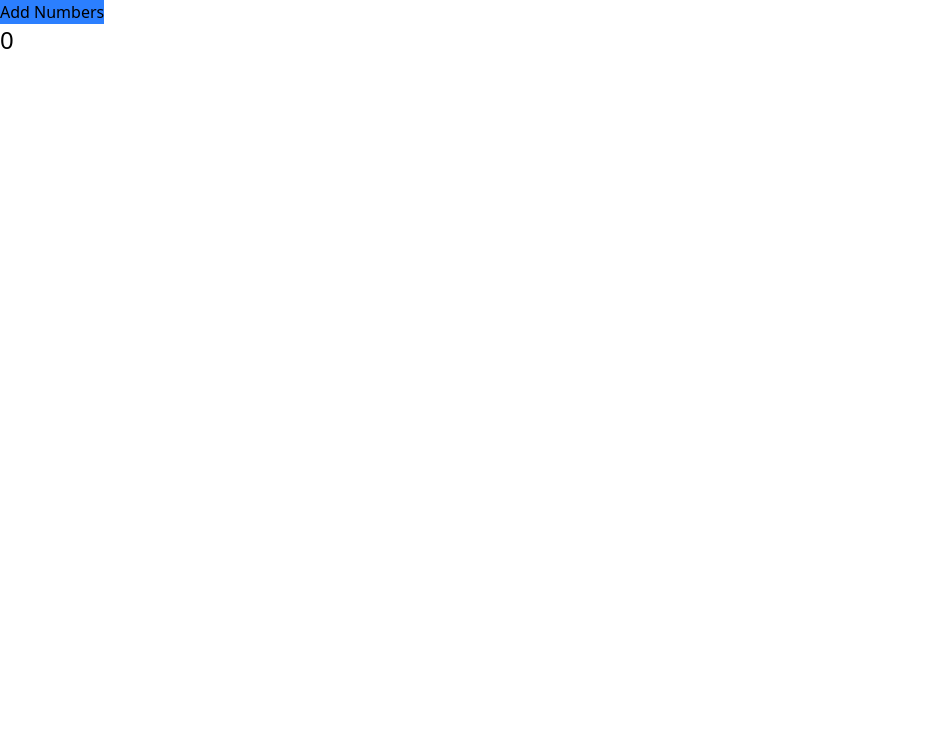
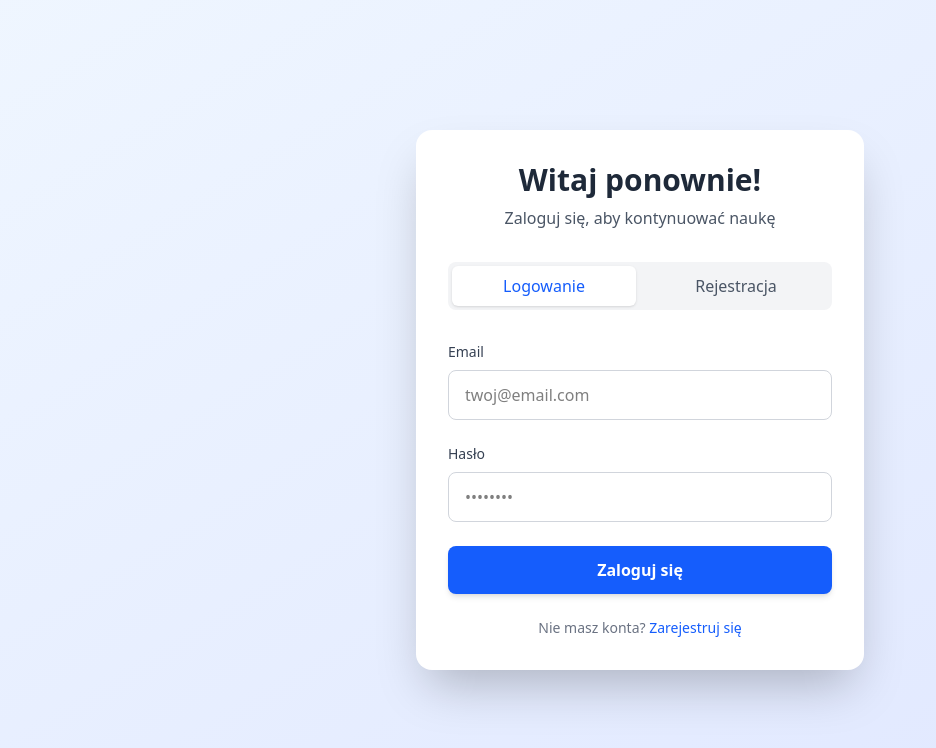
Before and after one commit to Rayzerrek/desktop_app, a React (Vite) app: page / in a window 1280 px wide. Shown: the top 748 px of the page, without its empty margins (0-936 px from the left). Built offline with nearby package versions, Linux system fonts and the light colour scheme.

Commit message:
Login and register panel

```diff
--- a/src-tauri/tauri.conf.json
+++ b/src-tauri/tauri.conf.json
@@ -12,9 +12,9 @@
   "app": {
     "windows": [
       {
-        "title": "desktop_app",
-        "width": 800,
-        "height": 600
+        "title": "HTML_CSS_CAŁOŚĆ",
+        "width": 1400,
+        "height": 800
       }
     ],
     "security": {
--- a/src/App.tsx
+++ b/src/App.tsx
@@ -1,22 +1,8 @@
-import { useState } from "react";
-import { invoke } from "@tauri-apps/api/core";
+import AuthPanel from "./components/AuthPanel";
 import "./App.css";
 
 function App() {
-
-  const [wynik, setWynik] = useState<number>(0);
-
-  async function addNumbers(a:number, b:number) {
-    const result = await invoke('add_numbers', {a,b})
-    setWynik(result as number)
-  }
-
-  return (
-    <div>
-      <button className="bg-blue-500" onClick={() => addNumbers(1,2)}>Add Numbers</button>
-      <div className="text-2xl">{wynik}</div>
-    </div>
-  );
+  return <AuthPanel />;
 }
 
 export default App;
--- /dev/null
+++ b/src/components/AuthPanel.tsx
@@ -0,0 +1,85 @@
+import { useState } from "react";
+import LoginForm from "./LoginForm";
+import RegisterForm from "./RegisterForm";
+
+export default function AuthPanel() {
+  const [isLogin, setIsLogin] = useState(true);
+
+  const handleLogin = (email: string, password: string) => {
+    console.log("Logowanie:", { email, password });
+  };
+
+  const handleRegister = (email: string, password: string, username: string) => {
+    console.log("Rejestracja:", { email, password, username });
+  };
+
+  return (
+    <div className="min-h-screen bg-gradient-to-br from-blue-50 to-indigo-100 flex items-center justify-center p-4">
+      <div className="bg-white rounded-2xl shadow-2xl w-full max-w-md p-8">
+        <div className="text-center mb-8">
+          <h1 className="text-3xl font-bold text-gray-800 mb-2">
+            {isLogin ? "Witaj ponownie!" : "Dołącz do nas!"}
+          </h1>
+          <p className="text-gray-600">
+            {isLogin
+              ? "Zaloguj się, aby kontynuować naukę"
+              : "Stwórz konto i zacznij swoją przygodę"}
+          </p>
+        </div>
+
+        <div className="flex gap-2 mb-8 bg-gray-100 rounded-lg p-1">
+          <button
+            onClick={() => setIsLogin(true)}
+            className={`flex-1 py-2 px-4 rounded-md font-medium transition ${
+              isLogin
+                ? "bg-white text-blue-600 shadow-sm"
+                : "text-gray-600 hover:text-gray-800"
+            }`}
+          >
+            Logowanie
+          </button>
+          <button
+            onClick={() => setIsLogin(false)}
+            className={`flex-1 py-2 px-4 rounded-md font-medium transition ${
+              !isLogin
+                ? "bg-white text-green-600 shadow-sm"
+                : "text-gray-600 hover:text-gray-800"
+            }`}
+          >
+            Rejestracja
+          </button>
+        </div>
+
+        {isLogin ? (
+          <LoginForm onSubmit={handleLogin} />
+        ) : (
+          <RegisterForm onSubmit={handleRegister} />
+        )}
+
+        <div className="mt-6 text-center text-sm text-gray-500">
+          {isLogin ? (
+            <p>
+              Nie masz konta?{" "}
+              <button
+                onClick={() => setIsLogin(false)}
+                className="text-blue-600 hover:text-blue-700 font-medium hover:cursor-pointer"
+              >
+                Zarejestruj się
+              </button>
+            </p>
+          ) : (
+            <p>
+              Masz już konto?{" "}
+              <button
+                onClick={() => setIsLogin(true)}
+                className="text-green-600 hover:text-green-700 font-medium hover:cursor-pointer"
+              >
+                Zaloguj się
+              </button>
+            </p>
+          )}
+        </div>
+      </div>
+    </div>
+  );
+}
--- /dev/null
+++ b/src/components/LoginForm.tsx
@@ -0,0 +1,56 @@
+import { useState } from "react";
+
+interface LoginFormProps {
+  onSubmit: (email: string, password: string) => void;
+}
+
+export default function LoginForm({ onSubmit }: LoginFormProps) {
+  const [email, setEmail] = useState("");
+  const [password, setPassword] = useState("");
+
+  const handleSubmit = (e: React.FormEvent) => {
+    e.preventDefault();
+    onSubmit(email, password);
+  };
+
+  return (
+    <form onSubmit={handleSubmit} className="space-y-6">
+      <div>
+        <label htmlFor="email" className="block text-sm font-medium text-gray-700 mb-2">
+          Email
+        </label>
+        <input
+          id="email"
+          type="email"
+          value={email}
+          onChange={(e) => setEmail(e.target.value)}
+          required
+          className="w-full px-4 py-3 rounded-lg border border-gray-300 focus:ring-2 focus:ring-blue-500 focus:border-transparent outline-none transition"
+          placeholder="twoj@email.com"
+        />
+      </div>
+
+      <div>
+        <label htmlFor="password" className="block text-sm font-medium text-gray-700 mb-2">
+          Hasło
+        </label>
+        <input
+          id="password"
+          type="password"
+          value={password}
+          onChange={(e) => setPassword(e.target.value)}
+          required
+          className="w-full px-4 py-3 rounded-lg border border-gray-300 focus:ring-2 focus:ring-blue-500 focus:border-transparent outline-none transition"
+          placeholder="••••••••"
+        />
+      </div>
+
+      <button
+        type="submit"
+        className="w-full bg-blue-600 hover:bg-blue-700 text-white font-semibold py-3 rounded-lg transition duration-200 shadow-md hover:shadow-lg"
+      >
+        Zaloguj się
+      </button>
+    </form>
+  );
+}
--- /dev/null
+++ b/src/components/RegisterForm.tsx
@@ -0,0 +1,94 @@
+import { useState } from "react";
+
+interface RegisterFormProps {
+  onSubmit: (email: string, password: string, username: string) => void;
+}
+
+export default function RegisterForm({ onSubmit }: RegisterFormProps) {
+  const [username, setUsername] = useState("");
+  const [email, setEmail] = useState("");
+  const [password, setPassword] = useState("");
+  const [confirmPassword, setConfirmPassword] = useState("");
+
+  const handleSubmit = (e: React.FormEvent) => {
+    e.preventDefault();
+    if (password !== confirmPassword) {
+      alert("Hasła nie są identyczne!");
+      return;
+    }
+    onSubmit(email, password, username);
+  };
+
+  return (
+    <form onSubmit={handleSubmit} className="space-y-6">
+      <div>
+        <label htmlFor="username" className="block text-sm font-medium text-gray-700 mb-2">
+          Nazwa użytkownika
+        </label>
+        <input
+          id="username"
+          type="text"
+          value={username}
+          onChange={(e) => setUsername(e.target.value)}
+          required
+          className="w-full px-4 py-3 rounded-lg border border-gray-300 focus:ring-2 focus:ring-green-500 focus:border-transparent outline-none transition"
+          placeholder="twoja_nazwa"
+        />
+      </div>
+
+      <div>
+        <label htmlFor="register-email" className="block text-sm font-medium text-gray-700 mb-2">
+          Email
+        </label>
+        <input
+          id="register-email"
+          type="email"
+          value={email}
+          onChange={(e) => setEmail(e.target.value)}
+          required
+          className="w-full px-4 py-3 rounded-lg border border-gray-300 focus:ring-2 focus:ring-green-500 focus:border-transparent outline-none transition"
+          placeholder="twoj@email.com"
+        />
+      </div>
+
+      <div>
+        <label htmlFor="register-password" className="block text-sm font-medium text-gray-700 mb-2">
+          Hasło
+        </label>
+        <input
+          id="register-password"
+          type="password"
+          value={password}
+          onChange={(e) => setPassword(e.target.value)}
+          required
+          minLength={6}
+          className="w-full px-4 py-3 rounded-lg border border-gray-300 focus:ring-2 focus:ring-green-500 focus:border-transparent outline-none transition"
+          placeholder="••••••••"
+        />
+      </div>
+
+      <div>
+        <label htmlFor="confirm-password" className="block text-sm font-medium text-gray-700 mb-2">
+          Potwierdź hasło
+        </label>
+        <input
+          id="confirm-password"
+          type="password"
+          value={confirmPassword}
+          onChange={(e) => setConfirmPassword(e.target.value)}
+          required
+          minLength={6}
+          className="w-full px-4 py-3 rounded-lg border border-gray-300 focus:ring-2 focus:ring-green-500 focus:border-transparent outline-none transition"
+          placeholder="••••••••"
+        />
+      </div>
+
+      <button
+        type="submit"
+        className="w-full bg-green-600 hover:bg-green-700 text-white font-semibold py-3 rounded-lg transition duration-200 shadow-md hover:shadow-lg hover:cursor-pointer"
+      >
+        Zarejestruj się
+      </button>
+    </form>
+  );
+}
```
Also changed, not shown: 1 other file (tests, documents, lock files or other folders).
